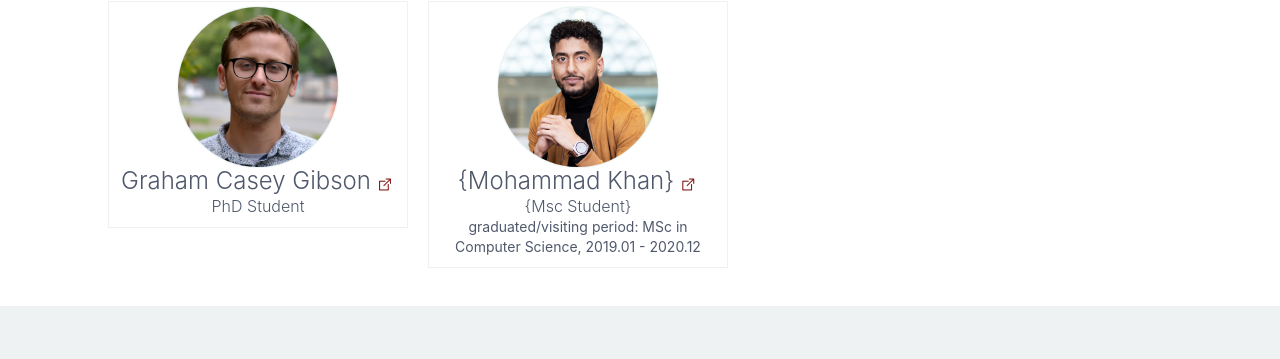
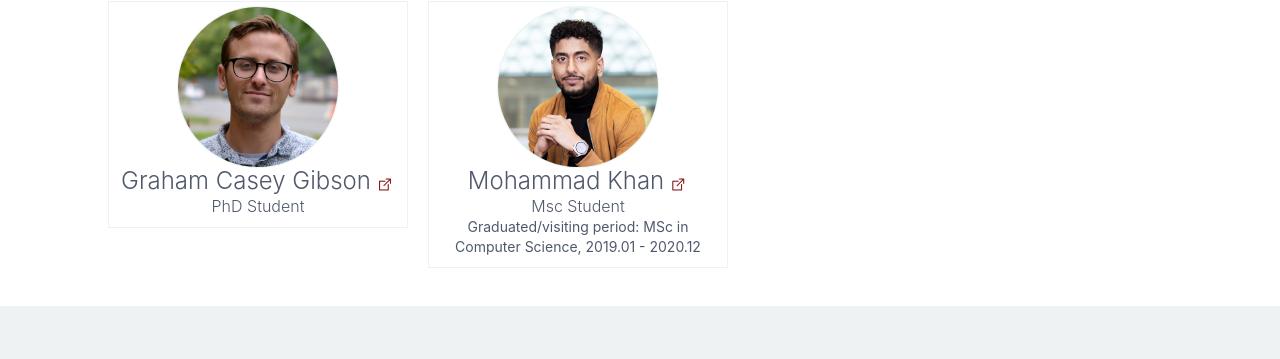
Before and after one commit to IgnisLi/IgnisLi.github.io, a Jekyll site: the page built from people.html, in a window 1280 px wide and 900 px high, scrolled down 6199 px. Shown: the part 421-780 px from the top of the window. Built offline with Jekyll 4.4.1, drawn with Linux system fonts in a browser that asks for light colours; nearby versions of some CDN libraries; some web fonts are replaced; comment, search, counter and statistics services are not loaded.

Commit message:
Update people.html

```diff
--- a/people.html
+++ b/people.html
@@ -212,14 +212,14 @@ Master degree in University of Electronic Science and Technology of China, China
                     </div>
                     </div>
                       <div class="card-header">
-                        <h4 class="card-title">{Mohammad Khan}</h4>
+                        <h4 class="card-title">Mohammad Khan</h4>
                           <a href="" target="_blank" id="alumni-link-container">
                             <span class="flaticon-foreign" id="alumni-link"></span>
                           </a>
                         <br>
-                        <h6 class="card-subtitle-inline">{Msc Student}</h6>
+                        <h6 class="card-subtitle-inline">Msc Student</h6>
                       <div class="card-body">
-                      graduated/visiting period: MSc in Computer Science, 2019.01 - 2020.12
+                      Graduated/visiting period: MSc in Computer Science, 2019.01 - 2020.12
                     </div>
                   </div>
                 </div>
```
